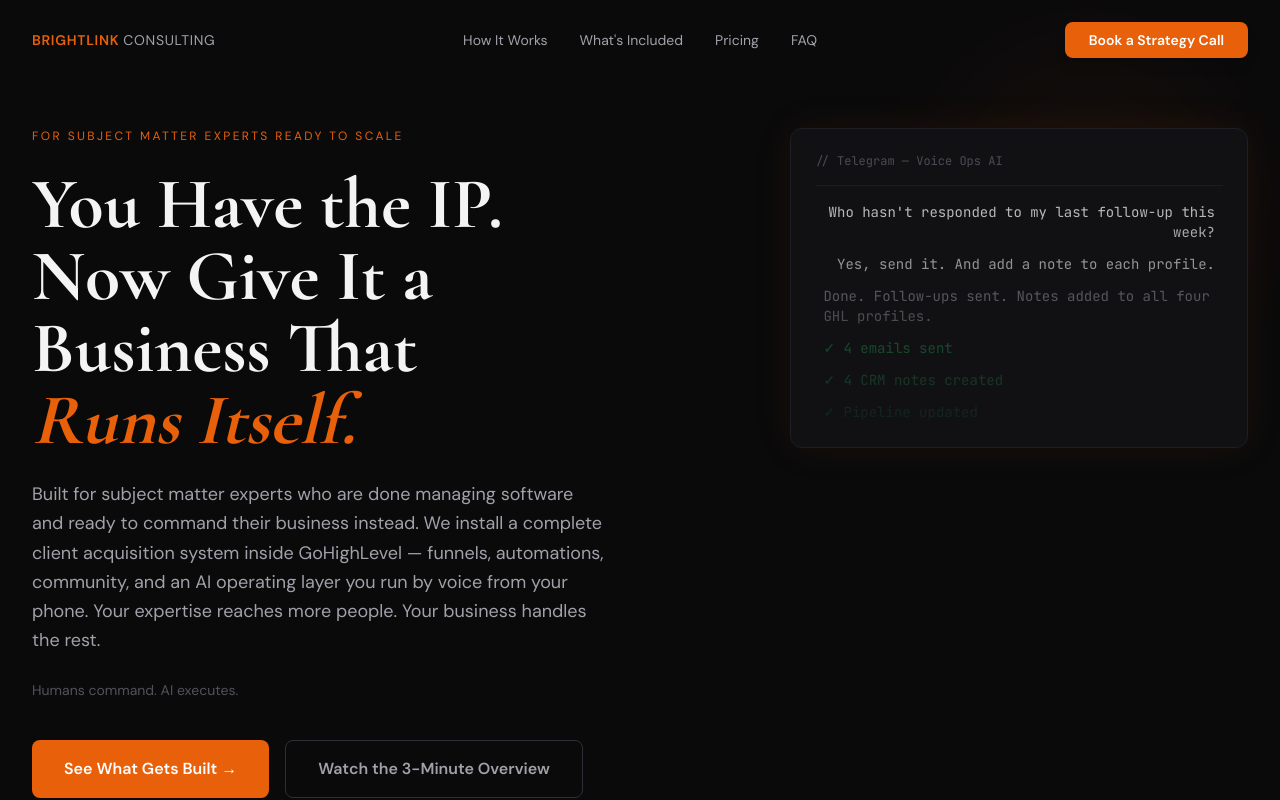
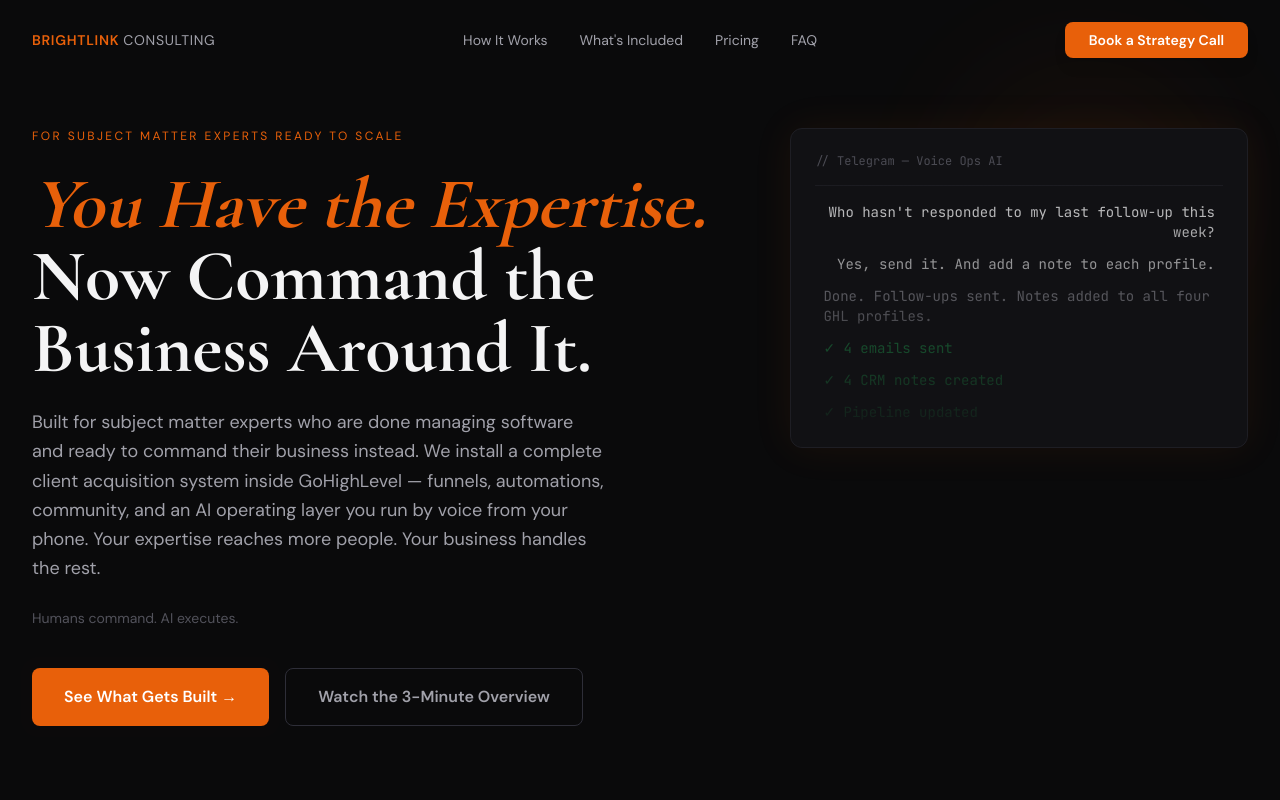
Before and after one commit to BrightLinkConsulting/voice-ops-landing, a Next.js app: page / in a window 1280 px wide. Shown: the top 800 px of the page. Built offline with nearby package versions, Linux system fonts and the light colour scheme.

Commit message:
update: new hero headline + fix About section text wrapping

```diff
--- a/components/AboutMike.tsx
+++ b/components/AboutMike.tsx
@@ -13,7 +13,7 @@ export default function AboutMike() {
         <div className="grid grid-cols-1 md:grid-cols-5 gap-12 items-start">
           {/* Content - left side, wider */}
           <div className="md:col-span-3 order-2 md:order-1">
-            <h2 className="font-display text-3xl md:text-5xl font-bold text-[#F4F4F5] mb-6">
+            <h2 className="font-display text-3xl md:text-[2.65rem] lg:text-5xl font-bold text-[#F4F4F5] mb-6 leading-tight">
               We Take Your Goals as Seriously as You Do.
             </h2>
 
--- a/components/Hero.tsx
+++ b/components/Hero.tsx
@@ -203,12 +203,11 @@ export default function Hero() {
             {/* Headline */}
             <motion.div variants={itemVariants} className="space-y-2">
               <h1 className="font-display text-5xl md:text-7xl font-bold leading-tight">
-                <div>You Have the IP.</div>
-                <div>Now Give It a</div>
-                <div>Business That</div>
                 <div>
-                  <span className="italic text-[#E8600A]">Runs Itself.</span>
+                  <span className="italic text-[#E8600A]">You Have the Expertise.</span>
                 </div>
+                <div>Now Command the</div>
+                <div>Business Around It.</div>
               </h1>
             </motion.div>
 
```
